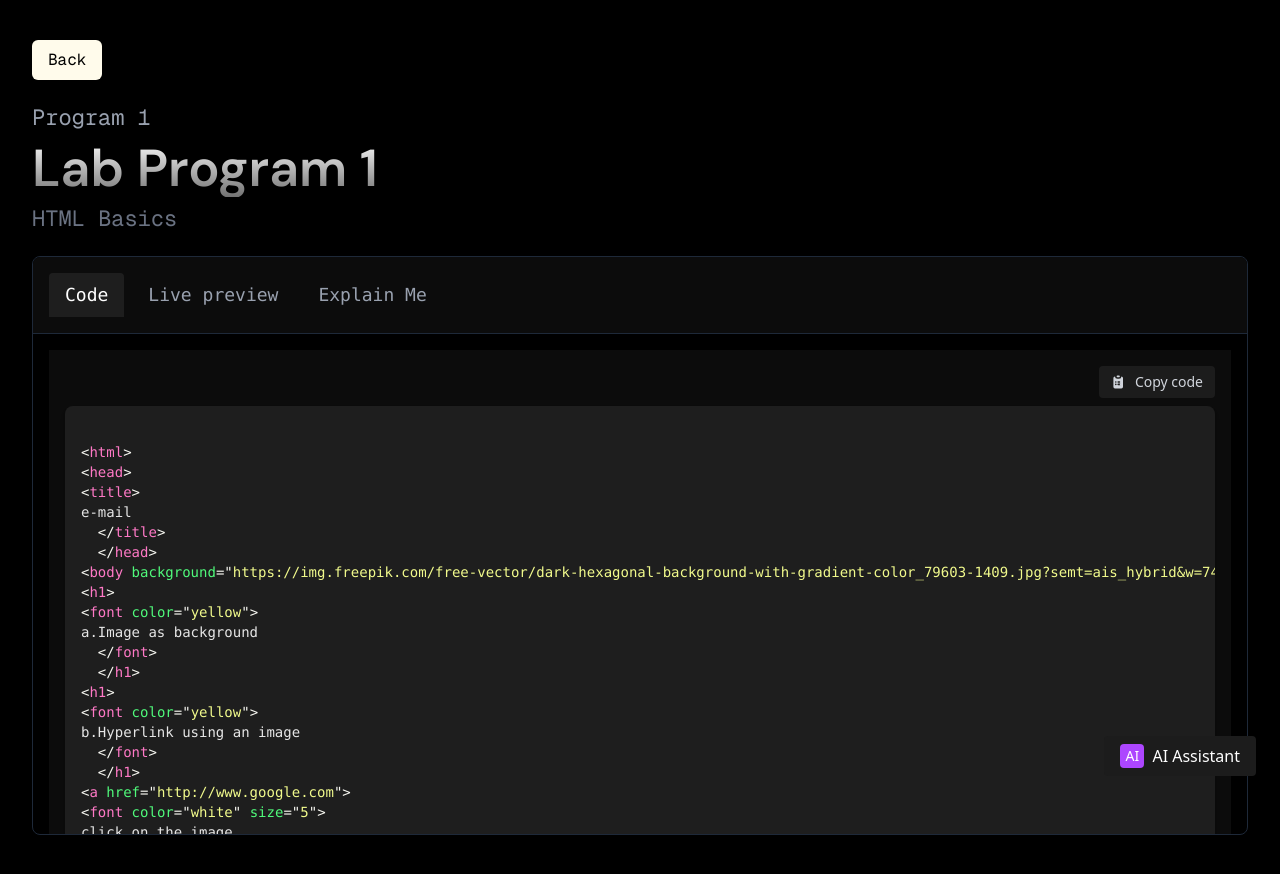
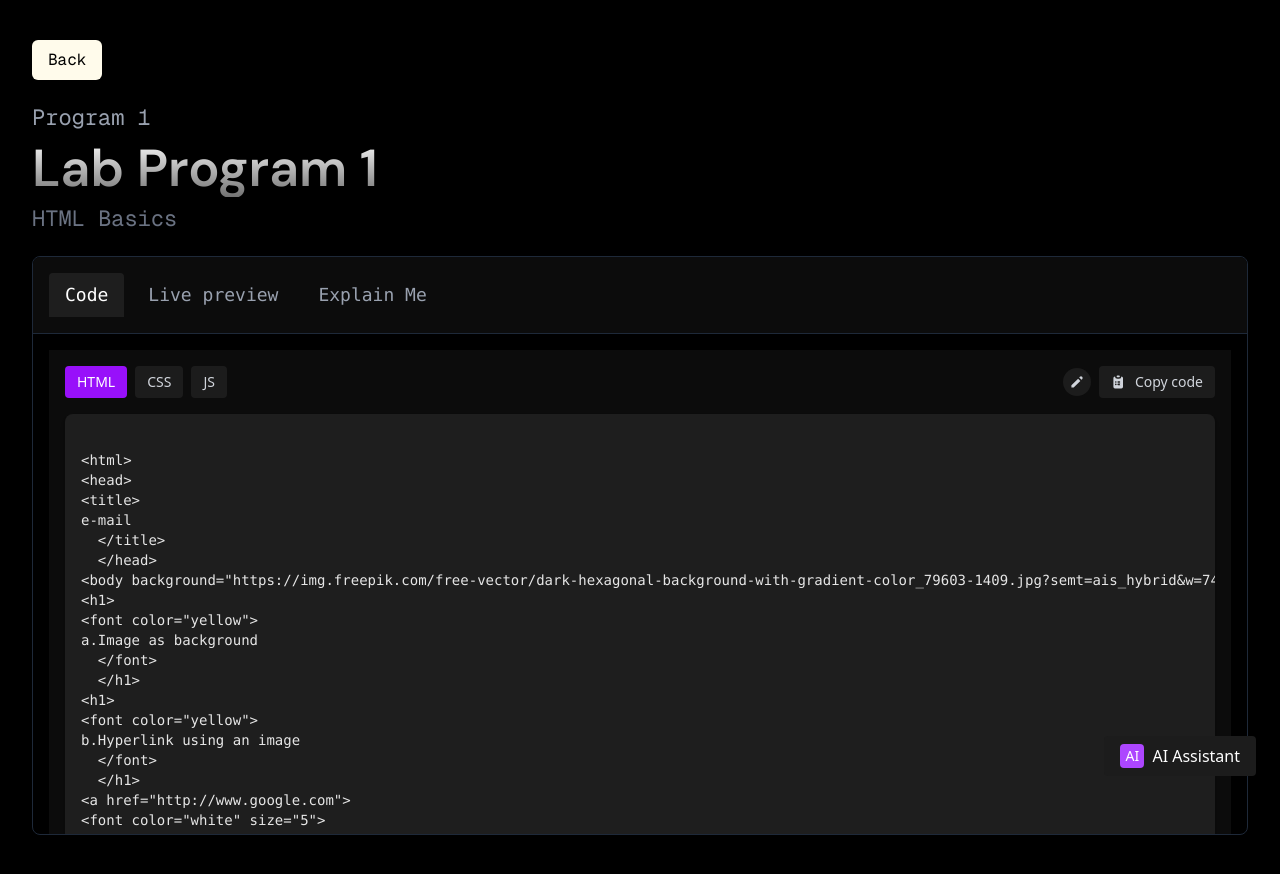
Before and after one commit to nknandakumar/LabProgramsApp, a React (Vite) app: page /programs/cma/1 in a window 1280 px wide. Built offline with nearby package versions, Linux system fonts and the light colour scheme; a small style sheet from the web is missing.

Commit message:
Add the HTML CSS JS tab and section with editing & proview

```diff
--- a/package.json
+++ b/package.json
@@ -15,6 +15,7 @@
     "lucide-react": "^0.487.0",
     "motion": "^12.6.5",
     "ngrok": "^5.0.0-beta.2",
+    "prettier": "^3.5.3",
     "react": "^19.0.0",
     "react-dom": "^19.0.0",
     "react-markdown": "^10.1.0",
--- a/src/pages/ProgramDetailPage.jsx
+++ b/src/pages/ProgramDetailPage.jsx
@@ -10,6 +10,13 @@ import AIButton from "../components/AIButton";
 const ProgramDetailPage = () => {
 	const { subject = "", id } = useParams();
 	const [activeTab, setActiveTab] = useState("code");
+	const [activeCodeTab, setActiveCodeTab] = useState("html");
+	const [isEditing, setIsEditing] = useState(false);
+	const [editedCode, setEditedCode] = useState({
+		html: "",
+		css: "",
+		js: "",
+	});
 	const [copySuccess, setCopySuccess] = useState(false);
 	const [isChatOpen, setIsChatOpen] = useState(false);
 	const [programForChat, setProgramForChat] = useState(null);
@@ -21,11 +28,23 @@ const ProgramDetailPage = () => {
 		if (window.Prism) {
 			window.Prism.highlightAll();
 		}
-	}, [activeTab]);
+	}, [activeTab, activeCodeTab]);
+
+	useEffect(() => {
+		if (program) {
+			// Initialize edited code with program code
+			setEditedCode({
+				html: program.code || "",
+				css: program.external_css || "",
+				js: program.external_js || "",
+			});
+		}
+	}, [program]);
 
 	const handleCopyCode = async () => {
 		try {
-			await navigator.clipboard.writeText(code);
+			const codeToCopy = editedCode[activeCodeTab];
+			await navigator.clipboard.writeText(codeToCopy);
 			setCopySuccess(true);
 			setTimeout(() => setCopySuccess(false), 2000);
 		} catch (err) {
@@ -42,6 +61,21 @@ const ProgramDetailPage = () => {
 		}
 	};
 
+	const handleCodeTabChange = (tab) => {
+		setActiveCodeTab(tab);
+	};
+
+	const toggleEditMode = () => {
+		setIsEditing(!isEditing);
+	};
+
+	const handleCodeChange = (e) => {
+		setEditedCode({
+			...editedCode,
+			[activeCodeTab]: e.target.value,
+		});
+	};
+
 	if (!program) {
 		return (
 			<div className="p-4 text-center">
@@ -53,7 +87,7 @@ const ProgramDetailPage = () => {
 		);
 	}
 
-	const { program_name, focused_on, code } = program;
+	const { program_name, focused_on } = program;
 
 	const formatCode = (code) => {
 		// Basic indentation for HTML
@@ -72,12 +106,123 @@ const ProgramDetailPage = () => {
 		return formattedCode;
 	};
 
+	// Create a combined HTML document with CSS and JS for preview
+	const combinedHtml = `
+		<!DOCTYPE html>
+		<html>
+		<head>
+			<style>${editedCode.css || ""}</style>
+		</head>
+		<body>
+			${editedCode.html || ""}
+			<script>${editedCode.js || ""}</script>
+		</body>
+		</html>
+	`;
+
+	const renderCodeTabContent = () => {
+		const codeContent = editedCode[activeCodeTab];
+		const language =
+			activeCodeTab === "html"
+				? "html"
+				: activeCodeTab === "css"
+					? "css"
+					: "javascript";
+
+		if (isEditing) {
+			return (
+				<textarea
+					value={codeContent}
+					onChange={handleCodeChange}
+					className="w-full h-[calc(100vh-400px)] bg-[#1C1C1C] text-white p-4 font-mono text-sm resize-none focus:outline-none"
+					spellCheck="false"
+				/>
+			);
+		} else {
+			return (
+				<pre className="line-numbers language-html text-xs sm:text-sm">
+					<code className={`language-${language}`}>
+						{activeCodeTab === "html" ? formatCode(codeContent) : codeContent}
+					</code>
+				</pre>
+			);
+		}
+	};
+
 	const renderTabContent = () => {
 		switch (activeTab) {
 			case "code":
 				return (
 					<div className="w-full bg-[#0C0C0C] p-2 sm:p-4 overflow-x-auto relative">
-						<div className="flex justify-end mb-2">
+						<div className="flex justify-between items-center mb-4">
+							<div className="flex space-x-2">
+								<button
+									onClick={() => handleCodeTabChange("html")}
+									className={`px-3 py-1.5 rounded text-sm ${
+										activeCodeTab === "html"
+											? "bg-purple-600 text-white"
+											: "bg-[#1C1C1C] text-gray-300 hover:text-white"
+									}`}
+								>
+									HTML
+								</button>
+								<button
+									onClick={() => handleCodeTabChange("css")}
+									className={`px-3 py-1.5 rounded text-sm ${
+										activeCodeTab === "css"
+											? "bg-purple-600 text-white"
+											: "bg-[#1C1C1C] text-gray-300 hover:text-white"
+									}`}
+								>
+									CSS
+								</button>
+								<button
+									onClick={() => handleCodeTabChange("js")}
+									className={`px-3 py-1.5 rounded text-sm ${
+										activeCodeTab === "js"
+											? "bg-purple-600 text-white"
+											: "bg-[#1C1C1C] text-gray-300 hover:text-white"
+									}`}
+								>
+									JS
+								</button>
+							</div>
+							<div className="flex items-center gap-2">
+								{isEditing ? (
+									<button
+										onClick={toggleEditMode}
+										className="p-1.5 bg-red-600 text-white rounded-full hover:bg-red-700 transition-colors"
+										title="Cancel editing"
+									>
+										<svg
+											xmlns="http://www.w3.org/2000/svg"
+											className="h-4 w-4"
+											viewBox="0 0 20 20"
+											fill="currentColor"
+										>
+											<path
+												fillRule="evenodd"
+												d="M4.293 4.293a1 1 0 011.414 0L10 8.586l4.293-4.293a1 1 0 111.414 1.414L11.414 10l4.293 4.293a1 1 0 01-1.414 1.414L10 11.414l-4.293 4.293a1 1 0 01-1.414-1.414L8.586 10 4.293 5.707a1 1 0 010-1.414z"
+												clipRule="evenodd"
+											/>
+										</svg>
+									</button>
+								) : (
+									<button
+										onClick={toggleEditMode}
+										className="p-1.5 bg-[#1C1C1C] text-gray-300 hover:text-white rounded-full hover:bg-[#2A2A2A] transition-colors"
+										title="Edit code"
+									>
+										<svg
+											xmlns="http://www.w3.org/2000/svg"
+											className="h-4 w-4"
+											viewBox="0 0 20 20"
+											fill="currentColor"
+										>
+											<path d="M13.586 3.586a2 2 0 112.828 2.828l-.793.793-2.828-2.828.793-.793zM11.379 5.793L3 14.172V17h2.828l8.38-8.379-2.83-2.828z" />
+										</svg>
+									</button>
+								)}
 								<button
 									onClick={handleCopyCode}
 									className="flex items-center gap-2 px-3 py-1.5 bg-[#1C1C1C] text-gray-300 hover:text-white rounded text-sm"
@@ -115,16 +260,15 @@ const ProgramDetailPage = () => {
 									)}
 								</button>
 							</div>
-						<pre className="line-numbers language-html text-xs sm:text-sm">
-							<code className="language-html">{formatCode(code)}</code>
-						</pre>
+						</div>
+						{renderCodeTabContent()}
 					</div>
 				);
 			case "preview":
 				return (
 					<div className="w-full h-full bg-gray-400">
 						<iframe
-							srcDoc={code}
+							srcDoc={combinedHtml}
 							title="preview"
 							className="w-full h-[calc(100vh-300px)] min-h-[500px] border-0"
 							sandbox="allow-scripts"
```
Also changed, not shown: 1 other file (tests, documents, lock files or other folders). Lines whose indentation alone changed are shown as unchanged.
